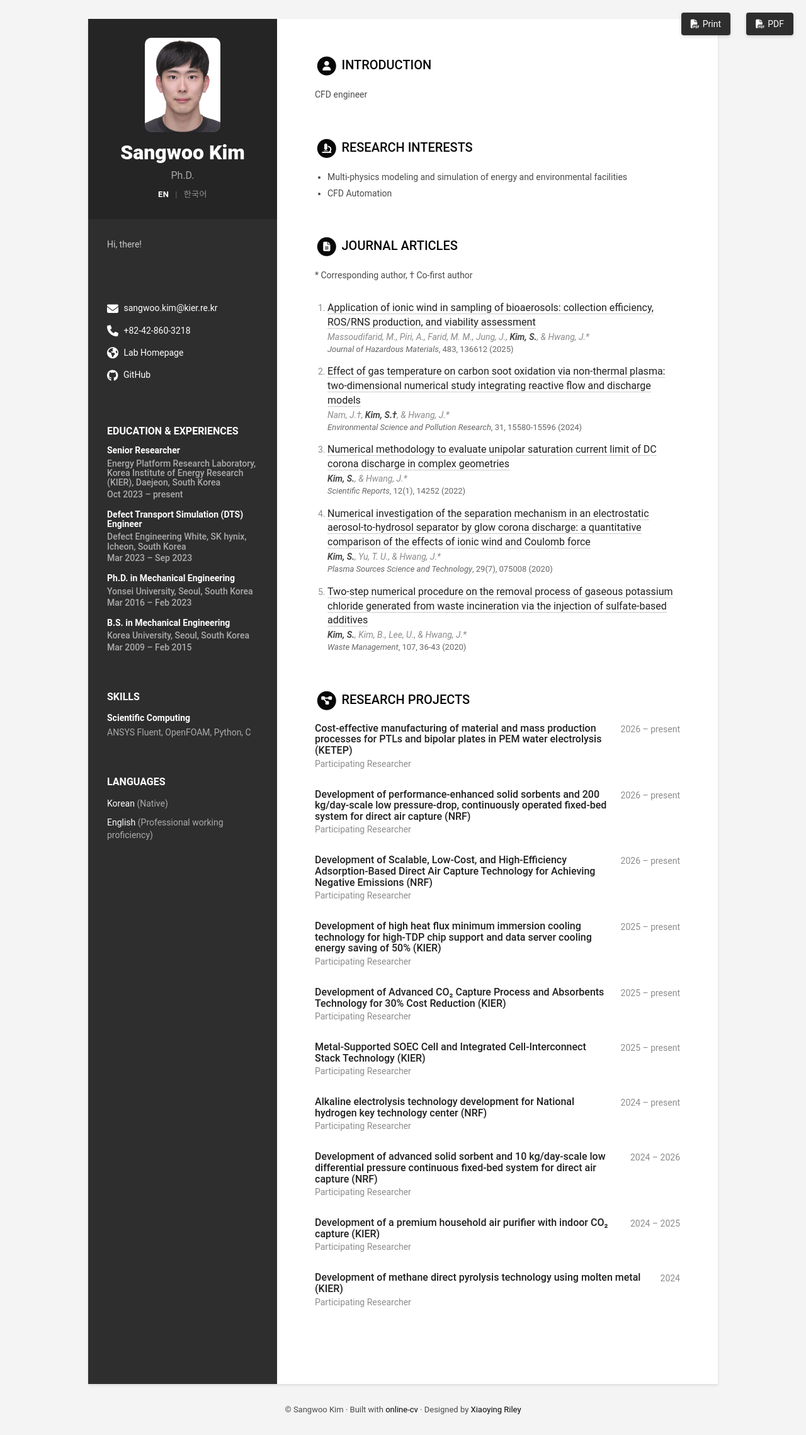
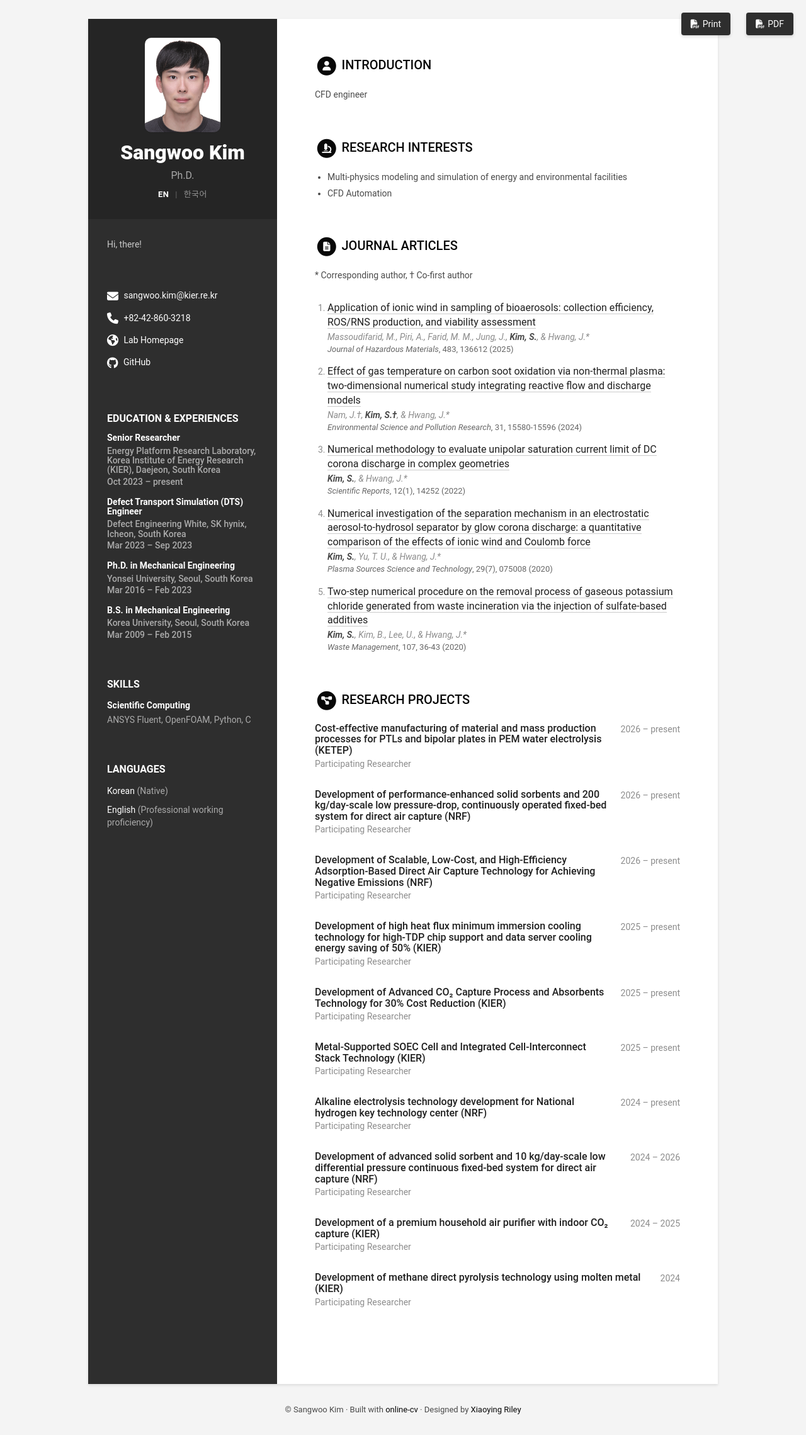
Before and after one commit to swtbkim/SangwooKim, a Jekyll site: the page built from index.html, in a window 1280 px wide. Shown: the whole page at 63% size. Built offline with Jekyll 4.4.1, drawn with Linux system fonts in a browser that asks for light colours.

Commit message:
Update _base.scss

```diff
--- a/_sass/_base.scss
+++ b/_sass/_base.scss
@@ -90,8 +90,8 @@ p {
     box-shadow: 0 1px 1px rgba(0, 0, 0, 0.1);
   }
   .greeting {
-    margin-bottom: 40px;
-    padding-bottom: 40px;
+    margin-bottom: 30px;
+    padding-bottom: 30px;
     // border-bottom: 1px solid rgba(255, 255, 255, 0.12);   // 구분선
     color: rgba(256, 256, 256, 0.75);
     line-height: 1.6;
```
